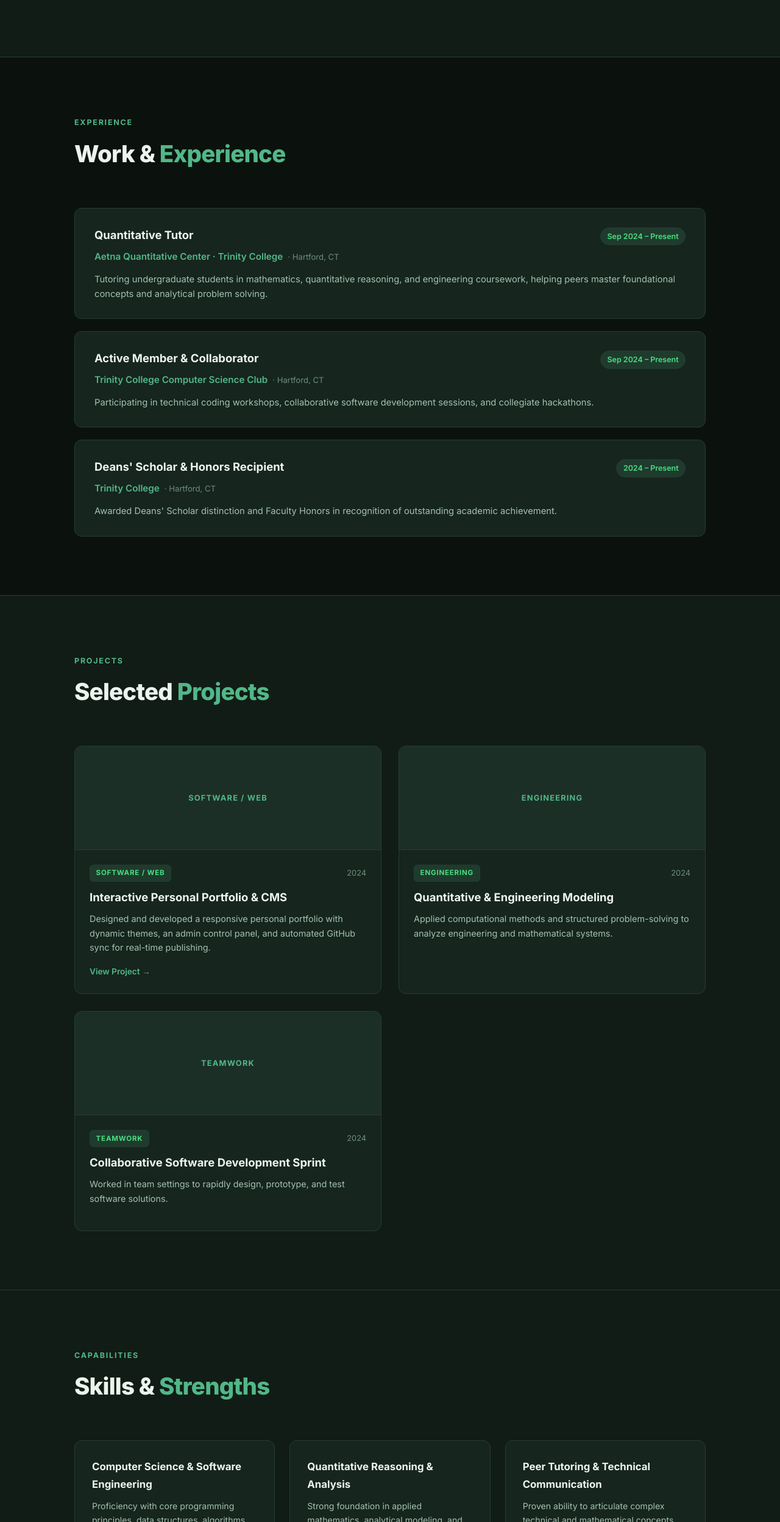
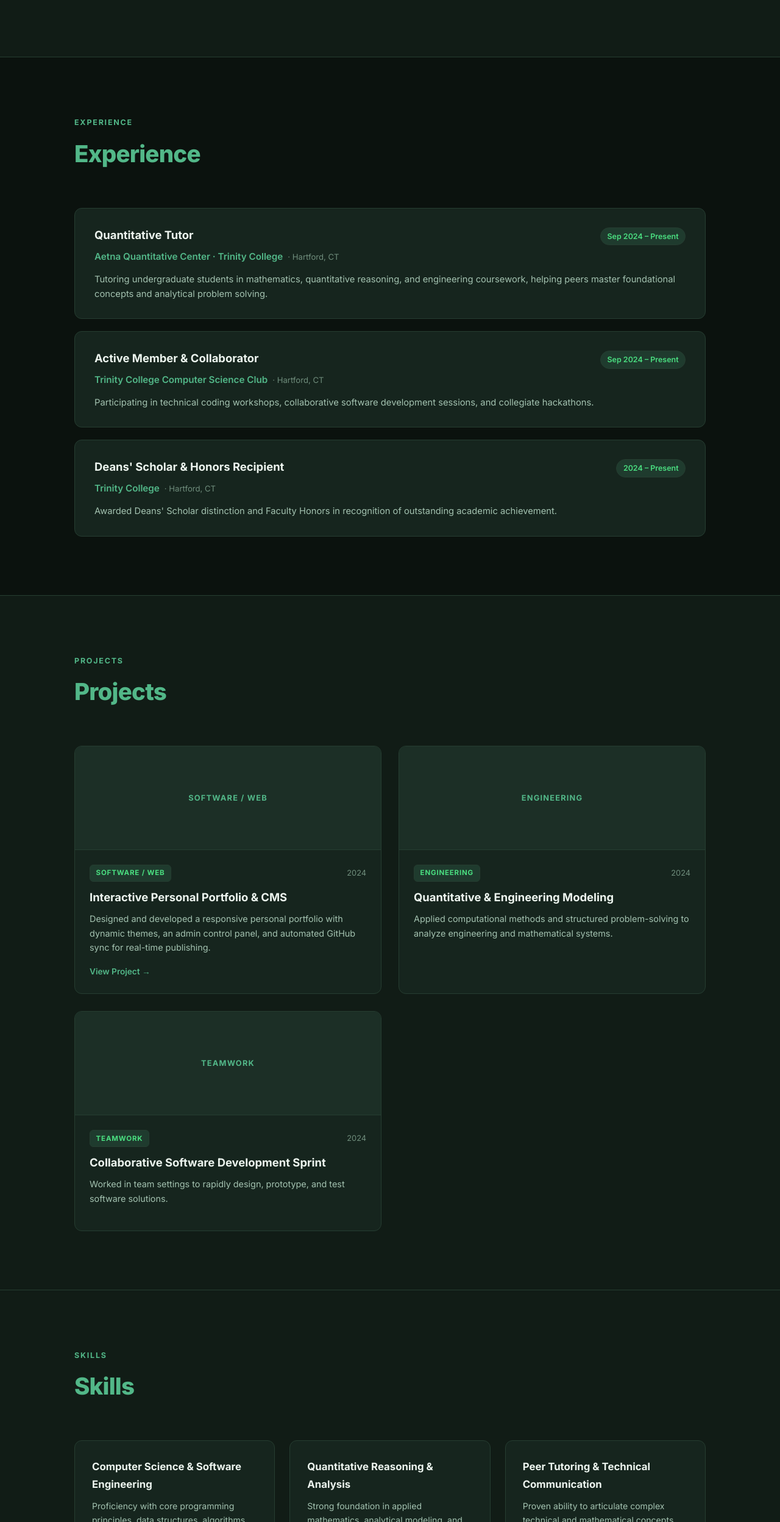
Before and after one commit to tzrob06/portfolio, a plain HTML site: page index.html in a window 1280 px wide. Shown: the part 1391-3887 px from the top of the page at 61% size. Drawn offline with Linux system fonts and the light colour scheme.

Commit message:
Update section titles to clean single labels: Experience, Projects, Skills

```diff
--- a/data.json
+++ b/data.json
@@ -24,14 +24,14 @@
     "aboutPrefix": "Hello, I'm",
     "aboutBtn": "Let's Connect",
     "experienceEyebrow": "Experience",
-    "experienceTitlePrefix": "Work &",
+    "experienceTitlePrefix": "",
     "experienceTitleAccent": "Experience",
     "projectsEyebrow": "Projects",
-    "projectsTitlePrefix": "Selected",
+    "projectsTitlePrefix": "",
     "projectsTitleAccent": "Projects",
-    "skillsEyebrow": "Capabilities",
-    "skillsTitlePrefix": "Skills &",
-    "skillsTitleAccent": "Strengths",
+    "skillsEyebrow": "Skills",
+    "skillsTitlePrefix": "",
+    "skillsTitleAccent": "Skills",
     "contactEyebrow": "Contact",
     "contactTitlePrefix": "Get In",
     "contactTitleAccent": "Touch",
--- a/index.html
+++ b/index.html
@@ -96,7 +96,7 @@
     <div class="container">
       <div class="section-header reveal">
         <p class="label" id="experience-eyebrow">Experience</p>
-        <h2 id="experience-title-container"><span id="experience-title-prefix">Work &amp;</span> <span class="green-accent" id="experience-title-accent">Experience</span></h2>
+        <h2 id="experience-title-container"><span id="experience-title-prefix"></span><span class="green-accent" id="experience-title-accent">Experience</span></h2>
       </div>
       <div class="experience-timeline reveal" id="experience-list">
         <!-- Rendered by script.js -->
@@ -109,7 +109,7 @@
     <div class="container">
       <div class="section-header reveal">
         <p class="label" id="projects-eyebrow">Projects</p>
-        <h2 id="projects-title-container"><span id="projects-title-prefix">Selected</span> <span class="green-accent" id="projects-title-accent">Projects</span></h2>
+        <h2 id="projects-title-container"><span id="projects-title-prefix"></span><span class="green-accent" id="projects-title-accent">Projects</span></h2>
       </div>
       <div class="projects-grid reveal" id="projects-grid">
         <!-- Rendered by script.js -->
@@ -121,8 +121,8 @@
   <section id="skills" class="section skills">
     <div class="container">
       <div class="section-header reveal">
-        <p class="label" id="skills-eyebrow">Capabilities</p>
-        <h2 id="skills-title-container"><span id="skills-title-prefix">Skills &amp;</span> <span class="green-accent" id="skills-title-accent">Strengths</span></h2>
+        <p class="label" id="skills-eyebrow">Skills</p>
+        <h2 id="skills-title-container"><span id="skills-title-prefix"></span><span class="green-accent" id="skills-title-accent">Skills</span></h2>
       </div>
       <div class="skills-grid reveal" id="skills-grid">
         <!-- Rendered by script.js -->
--- a/script.js
+++ b/script.js
@@ -134,14 +134,14 @@ const DEFAULTS = {
     aboutPrefix: "Hello, I'm",
     aboutBtn: "Let's Connect",
     experienceEyebrow: "Experience",
-    experienceTitlePrefix: "Work &",
+    experienceTitlePrefix: "",
     experienceTitleAccent: "Experience",
     projectsEyebrow: "Projects",
-    projectsTitlePrefix: "Selected",
+    projectsTitlePrefix: "",
     projectsTitleAccent: "Projects",
-    skillsEyebrow: "Capabilities",
-    skillsTitlePrefix: "Skills &",
-    skillsTitleAccent: "Strengths",
+    skillsEyebrow: "Skills",
+    skillsTitlePrefix: "",
+    skillsTitleAccent: "Skills",
     contactEyebrow: "Contact",
     contactTitlePrefix: "Get In",
     contactTitleAccent: "Touch",
@@ -388,21 +388,21 @@ function render() {
   setPhoto('about-photo', p.photo);
 
   // Experience section labels & list
-  setText('experience-eyebrow', h.experienceEyebrow);
-  setText('experience-title-prefix', h.experienceTitlePrefix);
-  setText('experience-title-accent', h.experienceTitleAccent);
+  setText('experience-eyebrow', h.experienceEyebrow || 'Experience');
+  setText('experience-title-prefix', h.experienceTitlePrefix ? h.experienceTitlePrefix + ' ' : '');
+  setText('experience-title-accent', h.experienceTitleAccent || 'Experience');
   renderExperience(d.experience || DEFAULTS.experience);
 
   // Projects section labels & list
-  setText('projects-eyebrow', h.projectsEyebrow);
-  setText('projects-title-prefix', h.projectsTitlePrefix);
-  setText('projects-title-accent', h.projectsTitleAccent);
+  setText('projects-eyebrow', h.projectsEyebrow || 'Projects');
+  setText('projects-title-prefix', h.projectsTitlePrefix ? h.projectsTitlePrefix + ' ' : '');
+  setText('projects-title-accent', h.projectsTitleAccent || 'Projects');
   renderProjects(d.projects || DEFAULTS.projects);
 
   // Skills section labels & list
-  setText('skills-eyebrow', h.skillsEyebrow);
-  setText('skills-title-prefix', h.skillsTitlePrefix);
-  setText('skills-title-accent', h.skillsTitleAccent);
+  setText('skills-eyebrow', h.skillsEyebrow || 'Skills');
+  setText('skills-title-prefix', h.skillsTitlePrefix ? h.skillsTitlePrefix + ' ' : '');
+  setText('skills-title-accent', h.skillsTitleAccent || 'Skills');
   renderSkills(d.skills || DEFAULTS.skills);
 
   // Contact section labels
```
